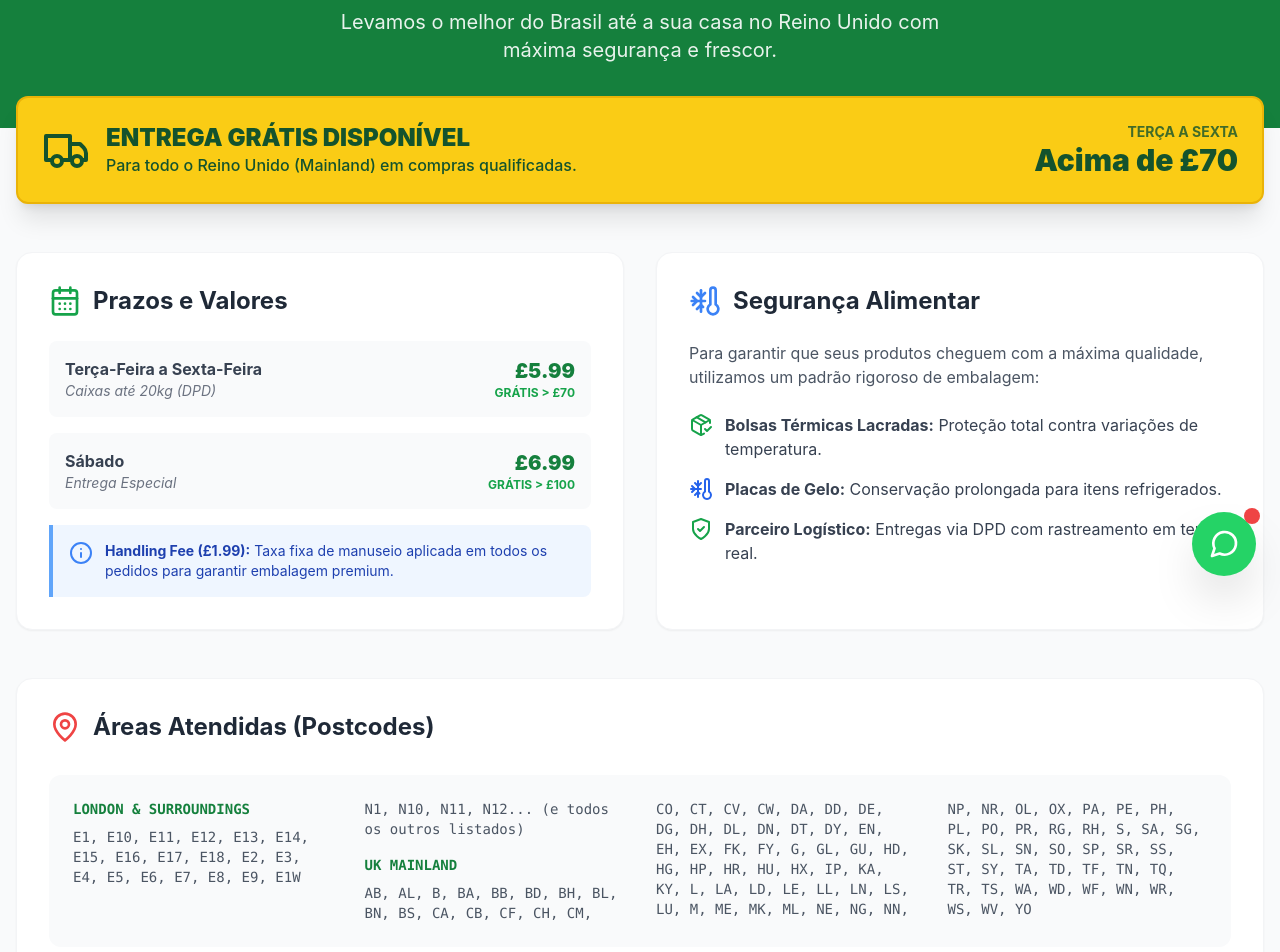
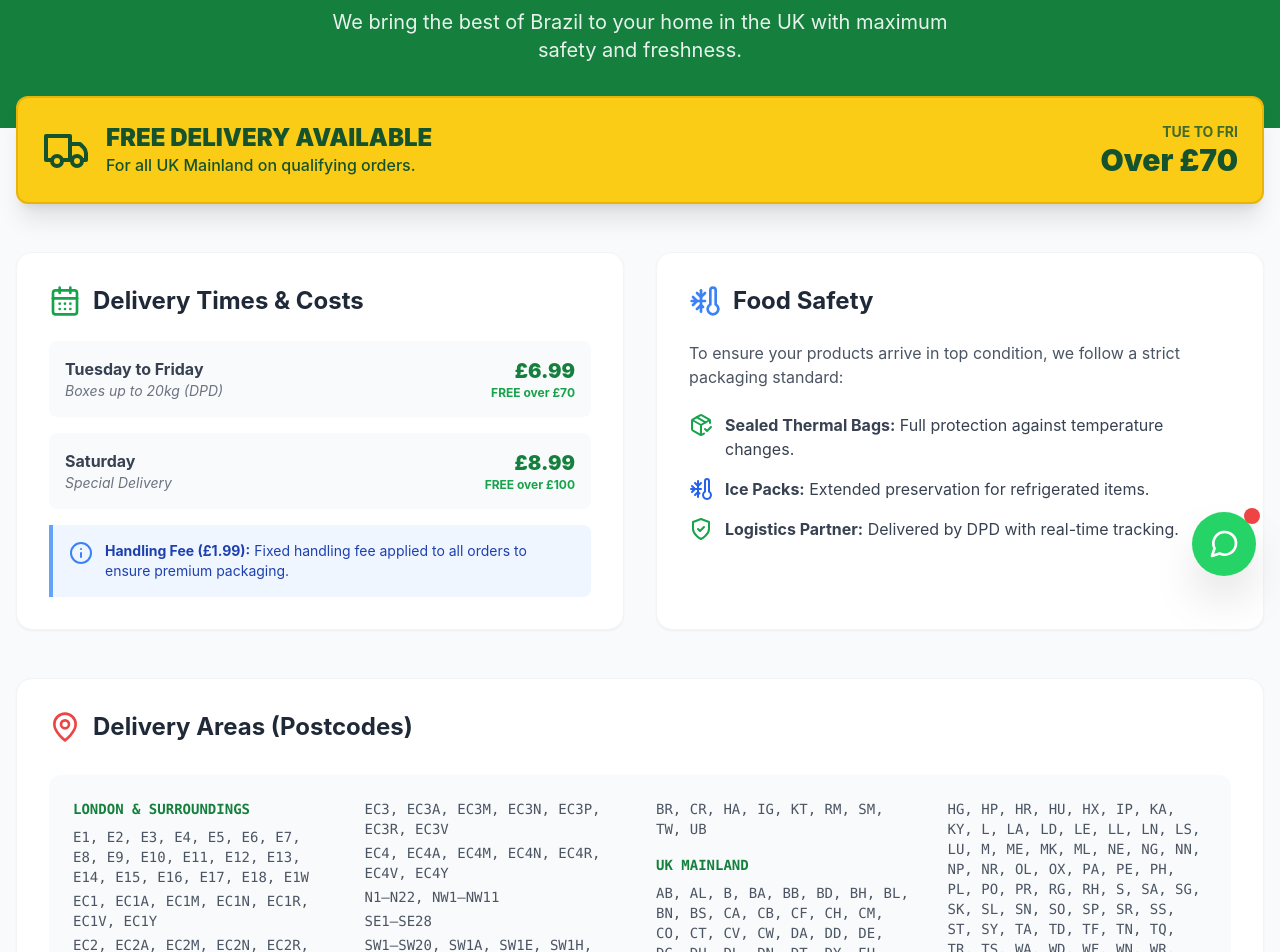
Before and after one commit to contatoantaresenergia-netizen/Mercado-Londres, a Next.js app: page /en/entrega in a window 1280 px wide. Shown: the part 200-1152 px from the top of the page. Built offline with nearby package versions, Linux system fonts and the light colour scheme; no server answers.

Commit message:
Update page.js

```diff
--- a/src/app/[lang]/entrega/page.js
+++ b/src/app/[lang]/entrega/page.js
@@ -1,134 +1,170 @@
-'use client'
-
-import React from 'react';
 import { Truck, PackageCheck, ThermometerSnowflake, CalendarDays, MapPin, Info } from 'lucide-react';
 
-export default function DeliveryPage() {
+function ShieldCheck({ className }) {
+  return (
+    <svg className={className} xmlns="http://www.w3.org/2000/svg" width="24" height="24" viewBox="0 0 24 24" fill="none" stroke="currentColor" strokeWidth="2" strokeLinecap="round" strokeLinejoin="round">
+      <path d="M12 22s8-4 8-10V5l-8-3-8 3v7c0 6 8 10 8 10"/>
+      <path d="m9 12 2 2 4-4"/>
+    </svg>
+  );
+}
+
+export default function DeliveryPage({ params }) {
+  const isPT = params?.lang === 'pt';
+
+  const t = {
+    hero_title:       isPT ? 'Entrega & Logística'                                          : 'Delivery & Logistics',
+    hero_sub:         isPT ? 'Levamos o melhor do Brasil até a sua casa no Reino Unido com máxima segurança e frescor.'
+                           : 'We bring the best of Brazil to your home in the UK with maximum safety and freshness.',
+    free_title:       isPT ? 'Entrega Grátis Disponível'                                    : 'Free Delivery Available',
+    free_sub:         isPT ? 'Para todo o Reino Unido (Mainland) em compras qualificadas.'  : 'For all UK Mainland on qualifying orders.',
+    tue_fri:          isPT ? 'Terça-Feira a Sexta-Feira'                                    : 'Tuesday to Friday',
+    tue_fri_sub:      isPT ? 'Caixas até 20kg (DPD)'                                        : 'Boxes up to 20kg (DPD)',
+    saturday:         isPT ? 'Sábado'                                                       : 'Saturday',
+    saturday_sub:     isPT ? 'Entrega Especial'                                             : 'Special Delivery',
+    above:            isPT ? 'GRÁTIS acima de'                                              : 'FREE over',
+    handling_title:   isPT ? 'Handling Fee (£1.99):'                                        : 'Handling Fee (£1.99):',
+    handling_text:    isPT ? 'Taxa fixa de manuseio aplicada em todos os pedidos para garantir embalagem premium.'
+                           : 'Fixed handling fee applied to all orders to ensure premium packaging.',
+    prices_title:     isPT ? 'Prazos e Valores'                                             : 'Delivery Times & Costs',
+    safety_title:     isPT ? 'Segurança Alimentar'                                          : 'Food Safety',
+    safety_intro:     isPT ? 'Para garantir que seus produtos cheguem com a máxima qualidade, utilizamos um padrão rigoroso de embalagem:'
+                           : 'To ensure your products arrive in top condition, we follow a strict packaging standard:',
+    thermal:          isPT ? 'Bolsas Térmicas Lacradas:'                                    : 'Sealed Thermal Bags:',
+    thermal_text:     isPT ? 'Proteção total contra variações de temperatura.'              : 'Full protection against temperature changes.',
+    ice:              isPT ? 'Placas de Gelo:'                                              : 'Ice Packs:',
+    ice_text:         isPT ? 'Conservação prolongada para itens refrigerados.'              : 'Extended preservation for refrigerated items.',
+    dpd:              isPT ? 'Parceiro Logístico:'                                          : 'Logistics Partner:',
+    dpd_text:         isPT ? 'Entregas via DPD com rastreamento em tempo real.'             : 'Delivered by DPD with real-time tracking.',
+    postcodes_title:  isPT ? 'Áreas Atendidas (Postcodes)'                                  : 'Delivery Areas (Postcodes)',
+    london:           isPT ? 'LONDRES E ARREDORES'                                          : 'LONDON & SURROUNDINGS',
+    mainland:         isPT ? 'UK MAINLAND'                                                  : 'UK MAINLAND',
+    offshore_note:    isPT ? '* Rotas "ZONE UK OFFSHORE" possuem valores diferentes. Consulte o nosso suporte para mais detalhes.'
+                           : '* "ZONE UK OFFSHORE" routes have different rates. Please contact our support for more details.',
+    free_label:       isPT ? 'Terça a Sexta'                                                : 'Tue to Fri',
+    free_amount:      isPT ? 'Acima de £70'                                                 : 'Over £70',
+  };
+
   return (
     <div className="min-h-screen bg-gray-50 pb-16">
-      {/* Hero Section */}
+
+      {/* Hero */}
       <section className="bg-green-700 text-white py-16 px-4 text-center">
         <h1 className="text-4xl md:text-5xl font-black mb-4 uppercase tracking-tight">
-          Entrega & Logística
+          {t.hero_title}
         </h1>
         <p className="text-xl opacity-90 max-w-2xl mx-auto">
-          Levamos o melhor do Brasil até a sua casa no Reino Unido com máxima segurança e frescor.
+          {t.hero_sub}
         </p>
       </section>
 
       <div className="container mx-auto px-4 -mt-8">
-        {/* Destaque Frete Grátis */}
+
+        {/* Free Delivery Banner */}
         <div className="bg-yellow-400 text-green-900 p-6 rounded-xl shadow-xl flex flex-col md:flex-row items-center justify-between gap-4 mb-12 border-2 border-yellow-500">
           <div className="flex items-center gap-4">
             <Truck className="w-12 h-12 shrink-0" />
             <div>
-              <h2 className="text-2xl font-black uppercase leading-tight">Entrega Grátis Disponível</h2>
-              <p className="font-medium">Para todo o Reino Unido (Mainland) em compras qualificadas.</p>
+              <h2 className="text-2xl font-black uppercase leading-tight">{t.free_title}</h2>
+              <p className="font-medium">{t.free_sub}</p>
             </div>
           </div>
           <div className="text-center md:text-right">
-            <p className="text-sm font-bold uppercase opacity-80">Terça a Sexta</p>
-            <p className="text-3xl font-black">Acima de £70</p>
+            <p className="text-sm font-bold uppercase opacity-80">{t.free_label}</p>
+            <p className="text-3xl font-black">{t.free_amount}</p>
           </div>
         </div>
 
-        {/* Grade de Informações */}
+        {/* Info Grid */}
         <div className="grid grid-cols-1 lg:grid-cols-2 gap-8 mb-12">
 
-          {/* Tabela de Preços */}
+          {/* Pricing */}
           <div className="bg-white p-8 rounded-2xl shadow-sm border border-gray-100">
             <div className="flex items-center gap-3 mb-6">
               <CalendarDays className="text-green-600 w-8 h-8" />
-              <h3 className="text-2xl font-bold text-gray-800">Prazos e Valores</h3>
+              <h3 className="text-2xl font-bold text-gray-800">{t.prices_title}</h3>
             </div>
-
             <div className="space-y-4">
               <div className="flex justify-between items-center p-4 bg-gray-50 rounded-lg">
                 <div>
-                  <p className="font-bold text-gray-700">Terça-Feira a Sexta-Feira</p>
-                  <p className="text-sm text-gray-500 italic">Caixas até 20kg (DPD)</p>
-                </div>
-                <div className="text-right">
-                  <p className="text-xl font-black text-green-700">£5.99</p>
-                  <p className="text-xs font-bold text-green-600">GRÁTIS {'>'} £70</p>
-                </div>
-              </div>
-
-              <div className="flex justify-between items-center p-4 bg-gray-50 rounded-lg">
-                <div>
-                  <p className="font-bold text-gray-700">Sábado</p>
-                  <p className="text-sm text-gray-500 italic">Entrega Especial</p>
+                  <p className="font-bold text-gray-700">{t.tue_fri}</p>
+                  <p className="text-sm text-gray-500 italic">{t.tue_fri_sub}</p>
                 </div>
                 <div className="text-right">
                   <p className="text-xl font-black text-green-700">£6.99</p>
-                  <p className="text-xs font-bold text-green-600">GRÁTIS {'>'} £100</p>
+                  <p className="text-xs font-bold text-green-600">{t.above} £70</p>
                 </div>
               </div>
-
+              <div className="flex justify-between items-center p-4 bg-gray-50 rounded-lg">
+                <div>
+                  <p className="font-bold text-gray-700">{t.saturday}</p>
+                  <p className="text-sm text-gray-500 italic">{t.saturday_sub}</p>
+                </div>
+                <div className="text-right">
+                  <p className="text-xl font-black text-green-700">£8.99</p>
+                  <p className="text-xs font-bold text-green-600">{t.above} £100</p>
+                </div>
+              </div>
               <div className="p-4 bg-blue-50 border-l-4 border-blue-400 rounded-r-lg flex gap-3">
                 <Info className="text-blue-500 w-6 h-6 shrink-0" />
                 <p className="text-sm text-blue-800">
-                  <strong>Handling Fee (£1.99):</strong> Taxa fixa de manuseio aplicada em todos os pedidos para garantir embalagem premium.
+                  <strong>{t.handling_title}</strong> {t.handling_text}
                 </p>
               </div>
             </div>
           </div>
 
-          {/* Qualidade e Manuseio */}
+          {/* Food Safety */}
           <div className="bg-white p-8 rounded-2xl shadow-sm border border-gray-100">
             <div className="flex items-center gap-3 mb-6">
               <ThermometerSnowflake className="text-blue-500 w-8 h-8" />
-              <h3 className="text-2xl font-bold text-gray-800">Segurança Alimentar</h3>
+              <h3 className="text-2xl font-bold text-gray-800">{t.safety_title}</h3>
             </div>
-            <p className="text-gray-600 mb-6">
-              Para garantir que seus produtos cheguem com a máxima qualidade, utilizamos um padrão rigoroso de embalagem:
-            </p>
+            <p className="text-gray-600 mb-6">{t.safety_intro}</p>
             <ul className="space-y-4">
               <li className="flex items-start gap-3">
                 <PackageCheck className="text-green-600 w-6 h-6 shrink-0" />
-                <span className="text-gray-700"><strong>Bolsas Térmicas Lacradas:</strong> Proteção total contra variações de temperatura.</span>
+                <span className="text-gray-700"><strong>{t.thermal}</strong> {t.thermal_text}</span>
               </li>
               <li className="flex items-start gap-3">
                 <ThermometerSnowflake className="text-blue-600 w-6 h-6 shrink-0" />
-                <span className="text-gray-700"><strong>Placas de Gelo:</strong> Conservação prolongada para itens refrigerados.</span>
+                <span className="text-gray-700"><strong>{t.ice}</strong> {t.ice_text}</span>
               </li>
               <li className="flex items-start gap-3">
                 <ShieldCheck className="text-green-600 w-6 h-6 shrink-0" />
-                <span className="text-gray-700"><strong>Parceiro Logístico:</strong> Entregas via DPD com rastreamento em tempo real.</span>
+                <span className="text-gray-700"><strong>{t.dpd}</strong> {t.dpd_text}</span>
               </li>
             </ul>
           </div>
         </div>
 
-        {/* Seção de Postcodes */}
+        {/* Postcodes */}
         <section className="bg-white p-8 rounded-2xl shadow-sm border border-gray-100">
           <div className="flex items-center gap-3 mb-8">
             <MapPin className="text-red-500 w-8 h-8" />
-            <h3 className="text-2xl font-bold text-gray-800">Áreas Atendidas (Postcodes)</h3>
+            <h3 className="text-2xl font-bold text-gray-800">{t.postcodes_title}</h3>
           </div>
+          <div className="bg-gray-50 p-6 rounded-xl overflow-y-auto max-h-96">
+            <div className="columns-2 md:columns-3 lg:columns-4 gap-8 text-sm text-gray-600 font-mono">
+              <p className="mb-2 font-bold text-green-700">{t.london}</p>
+              <p className="mb-1">E1, E2, E3, E4, E5, E6, E7, E8, E9, E10, E11, E12, E13, E14, E15, E16, E17, E18, E1W</p>
+              <p className="mb-1">EC1, EC1A, EC1M, EC1N, EC1R, EC1V, EC1Y</p>
+              <p className="mb-1">EC2, EC2A, EC2M, EC2N, EC2R, EC2V, EC2Y</p>
+              <p className="mb-1">EC3, EC3A, EC3M, EC3N, EC3P, EC3R, EC3V</p>
+              <p className="mb-1">EC4, EC4A, EC4M, EC4N, EC4R, EC4V, EC4Y</p>
+              <p className="mb-1">N1–N22, NW1–NW11</p>
+              <p className="mb-1">SE1–SE28</p>
+              <p className="mb-1">SW1–SW20, SW1A, SW1E, SW1H, SW1P, SW1V, SW1W, SW1X, SW1Y</p>
+              <p className="mb-1">W, WC</p>
+              <p className="mb-1">BR, CR, HA, IG, KT, RM, SM, TW, UB</p>
+              <p className="mt-4 mb-2 font-bold text-green-700">{t.mainland}</p>
+              <p>AB, AL, B, BA, BB, BD, BH, BL, BN, BS, CA, CB, CF, CH, CM, CO, CT, CV, CW, DA, DD, DE, DG, DH, DL, DN, DT, DY, EH, EN, EX, FK, FY, G, GL, GU, HD, HG, HP, HR, HU, HX, IP, KA, KY, L, LA, LD, LE, LL, LN, LS, LU, M, ME, MK, ML, NE, NG, NN, NP, NR, OL, OX, PA, PE, PH, PL, PO, PR, RG, RH, S, SA, SG, SK, SL, SN, SO, SP, SR, SS, ST, SY, TA, TD, TF, TN, TQ, TR, TS, WA, WD, WF, WN, WR, WS, WV, YO</p>
+            </div>
+          </div>
+          <p className="mt-6 text-sm text-gray-500 italic">{t.offshore_note}</p>
+        </section>
 
-          <div className="bg-gray-50 p-6 rounded-xl overflow-y-auto max-h-96">
-             <div className="columns-2 md:columns-3 lg:columns-4 gap-8 text-sm text-gray-600 font-mono">
-                {/* Aqui você pode colar a sua lista de postcodes formatada ou apenas referenciá-la */}
-                <p className="mb-2 font-bold text-green-700">LONDON & SURROUNDINGS</p>
-                <p>E1, E10, E11, E12, E13, E14, E15, E16, E17, E18, E2, E3, E4, E5, E6, E7, E8, E9, E1W</p>
-                <p>N1, N10, N11, N12... (e todos os outros listados)</p>
-                <p className="mt-4 mb-2 font-bold text-green-700">UK MAINLAND</p>
-                <p>AB, AL, B, BA, BB, BD, BH, BL, BN, BS, CA, CB, CF, CH, CM, CO, CT, CV, CW, DA, DD, DE, DG, DH, DL, DN, DT, DY, EN, EH, EX, FK, FY, G, GL, GU, HD, HG, HP, HR, HU, HX, IP, KA, KY, L, LA, LD, LE, LL, LN, LS, LU, M, ME, MK, ML, NE, NG, NN, NP, NR, OL, OX, PA, PE, PH, PL, PO, PR, RG, RH, S, SA, SG, SK, SL, SN, SO, SP, SR, SS, ST, SY, TA, TD, TF, TN, TQ, TR, TS, WA, WD, WF, WN, WR, WS, WV, YO</p>
-             </div>
-          </div>
-          <p className="mt-6 text-sm text-gray-500 italic">
-            * Rotas "ZONE UK OFFSHORE" possuem valores diferentes. Consulte nosso suporte para mais detalhes.
-          </p>
-        </section>
       </div>
     </div>
   );
 }
-
-// Pequeno ajuste de ícone que falta no import
-function ShieldCheck({ className }) {
-  return (
-    <svg className={className} xmlns="http://www.w3.org/2000/svg" width="24" height="24" viewBox="0 0 24 24" fill="none" stroke="currentColor" strokeWidth="2" strokeLinecap="round" strokeLinejoin="round"><path d="M12 22s8-4 8-10V5l-8-3-8 3v7c0 6 8 10 8 10"/><path d="m9 12 2 2 4-4"/></svg>
-  );
-}
```
